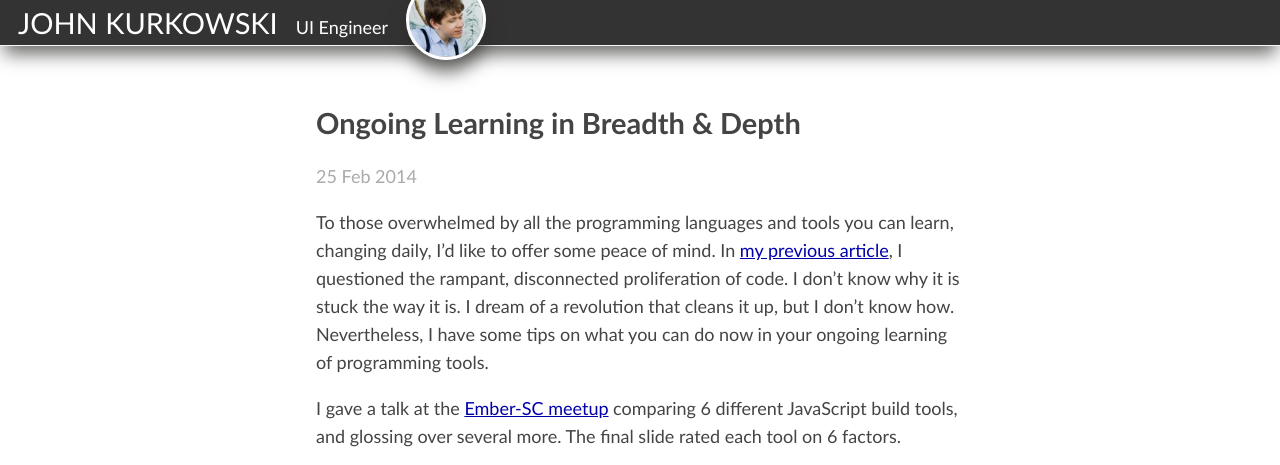
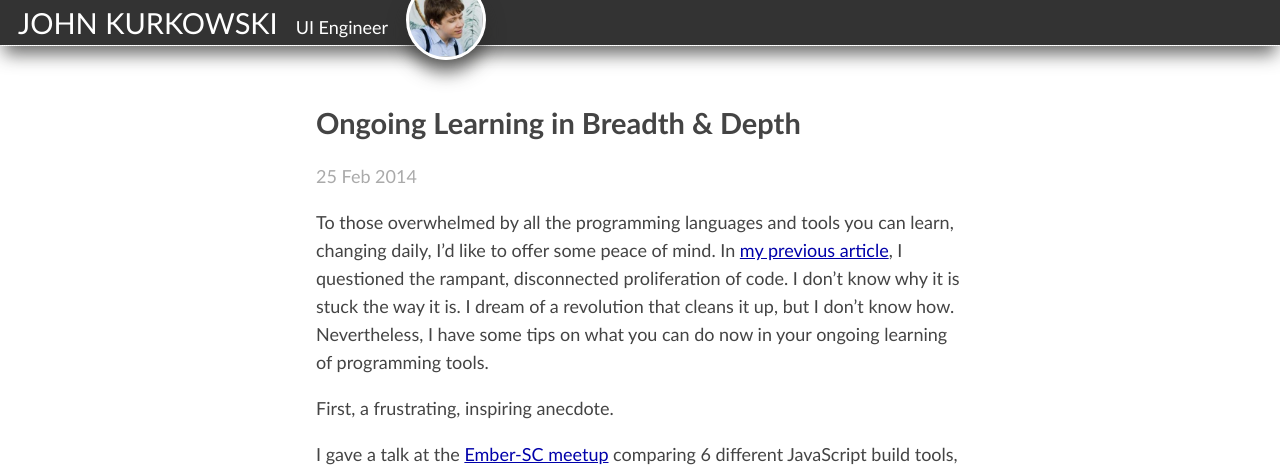
Before and after one commit to john-kurkowski/john-kurkowski.github.io, a Jekyll site: the page built from _posts/2014-02-25-ongoing-learning-in-breadth-&-depth.md, in a window 1280 px wide and 900 px high, cut to the strip 0-465 px from the top of the window. Built offline with Jekyll 4.4.1, drawn with Linux system fonts in a browser that asks for light colours; nearby versions of some CDN libraries; comment, search, counter and statistics services are not loaded.

Commit message:
add intro transition

```diff
--- a/_posts/2014-02-25-ongoing-learning-in-breadth-&-depth.md
+++ b/_posts/2014-02-25-ongoing-learning-in-breadth-&-depth.md
@@ -12,6 +12,8 @@ Years], I questioned the rampant, disconnected proliferation of code. I don't
 know why it is stuck the way it is. I dream of a revolution that cleans it up,
 but I don't know how. Nevertheless, I have some tips on what you can do now
 in your ongoing learning of programming tools.
+
+First, a frustrating, inspiring anecdote.
 
 I gave a talk at the [Ember-SC meetup] comparing 6 different JavaScript build
 tools, and glossing over several more. The final slide rated each tool on
```
